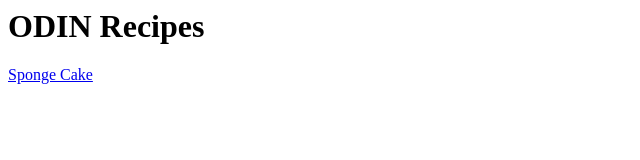
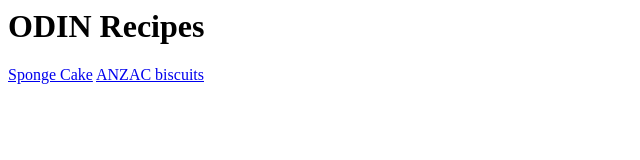
Before and after one commit to hariclan/odin-recipes, a plain HTML site: page index.html in a window 1280 px wide. Shown: the whole page, without its empty margins (0-640 px from the left). Drawn offline with Linux system fonts and the light colour scheme.

Commit message:
upd index

```diff
--- a/index.html
+++ b/index.html
@@ -1,2 +1,3 @@
 <h1>ODIN Recipes</h1>
 <a href="recipes/spongecake.html">Sponge Cake</a>
+<a href="recipes/anzacbiscuits.html">ANZAC biscuits</a>
```
